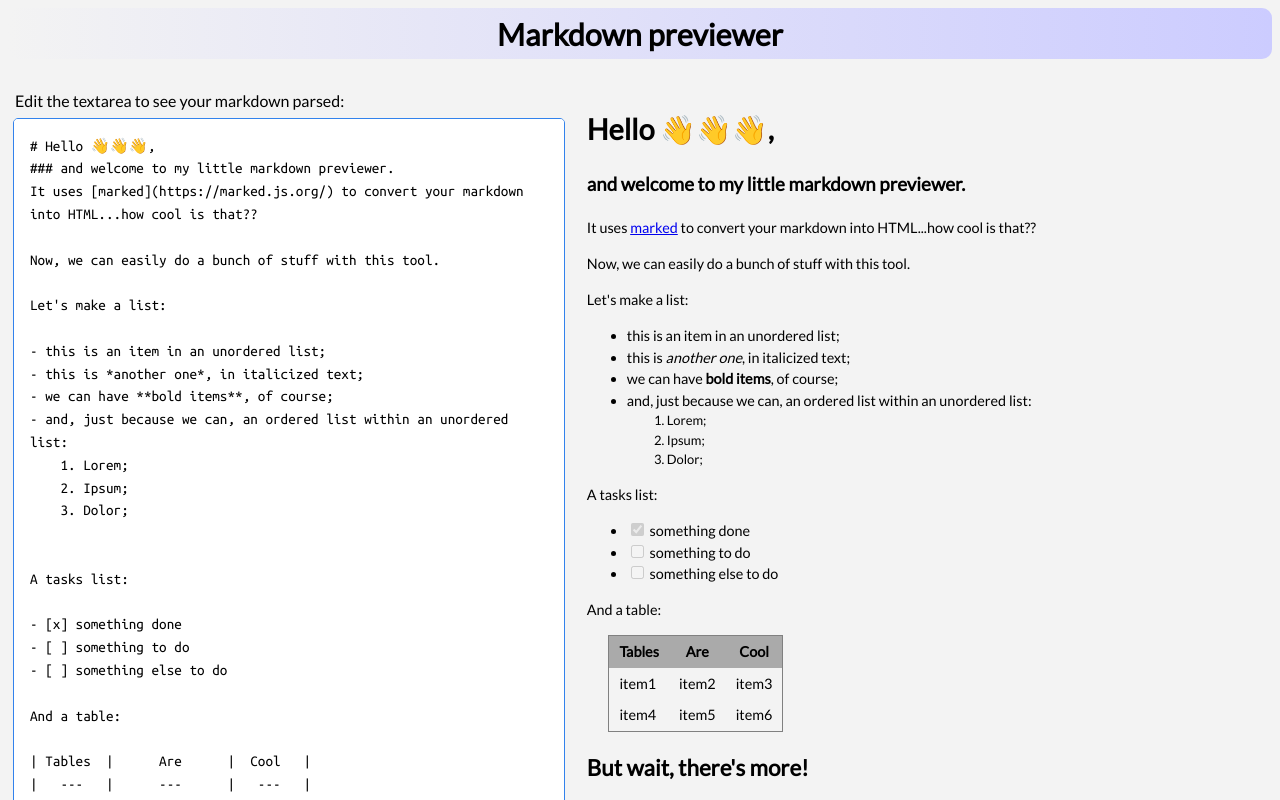
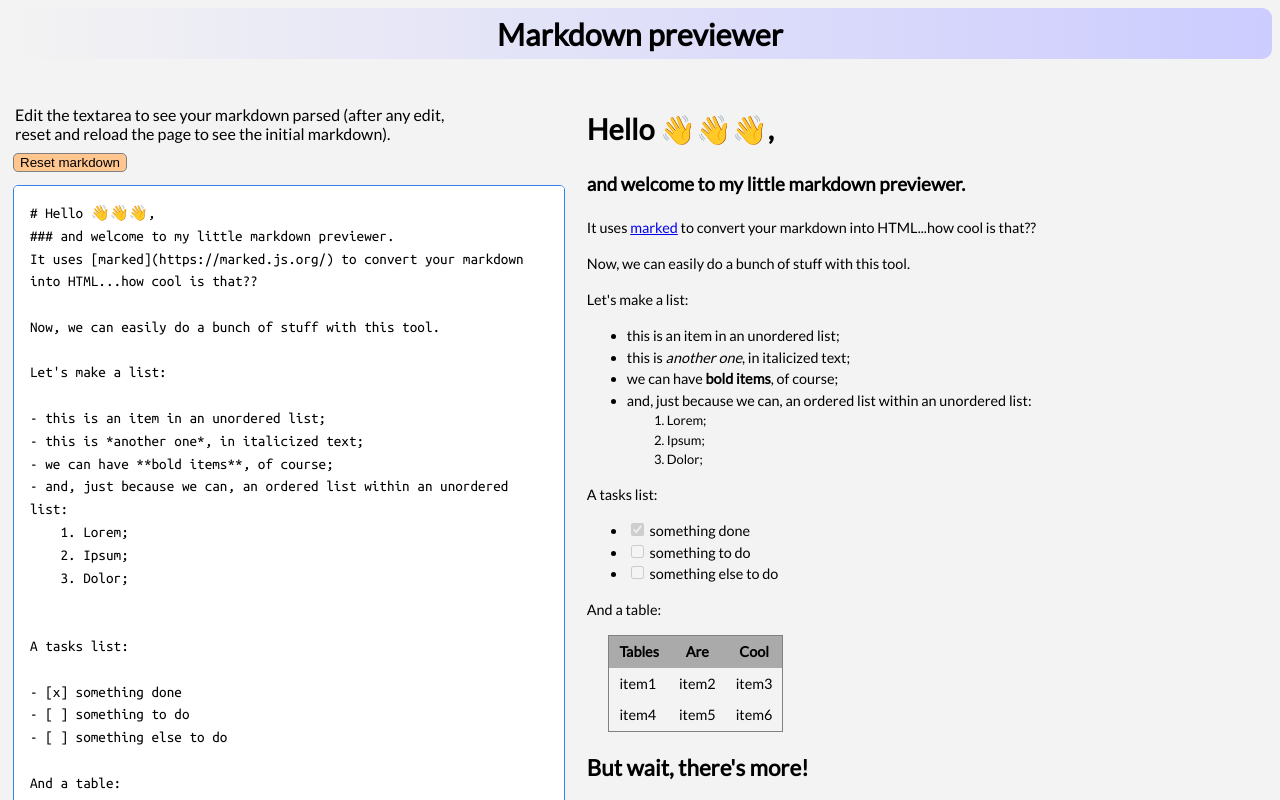
Before and after one commit to marcocosta1618/markdown-previewer, a React (Create React App) app: page / in a window 1280 px wide. Shown: the top 800 px of the page. Built offline with nearby package versions, Linux system fonts and the light colour scheme.

Commit message:
Add user input storage in localStorage
Add a button to clear the textarea

Signed-off-by: marcocosta1618 <marcocosta1618@gmail.com>

```diff
--- a/src/components/Parser.js
+++ b/src/components/Parser.js
@@ -14,12 +14,19 @@ export class Parser extends Component {
     constructor(props) {
         super(props);
         this.state = {
-            input: initState
+            input: localStorage.userInput || initState
         }
         this.handleChange = (event) => {
             this.setState({
                 input: event.target.value
             })
+            localStorage.setItem('userInput', event.target.value);
+        }
+        this.resetText = () => {
+            this.setState({
+                input: ''
+            })
+            localStorage.setItem('userInput', '');
         }
     }
 
@@ -27,6 +34,7 @@ export class Parser extends Component {
         const markUp = () => {
             return { __html: marked(this.state.input) };
         }
+
         return (
             <>
                 <header>
@@ -34,7 +42,8 @@ export class Parser extends Component {
                 </header>
                 <div className="flex-container">
                     <div className="flex-child1">
-                        <label htmlFor="editor">Edit the textarea to see your markdown parsed:</label>
+                        <label htmlFor="editor">Edit the textarea to see your markdown parsed (after any edit, reset and reload the page to see the initial markdown).</label>
+                        <button onClick={this.resetText}>Reset markdown</button>
                         <textarea id="editor" value={this.state.input} onChange={this.handleChange}></textarea>
                     </div>
                     <div className="flex-child2">
--- a/src/style/App.css
+++ b/src/style/App.css
@@ -3,16 +3,25 @@
   padding: 5px 5px 0;
   border-radius: 5px;
 }
-
 .flex-child1 label {
   display: block;
-  font-family: 'Lato', sans-serif;
+  font-family: "Lato", sans-serif;
   font-size: 1em;
-  margin: 0 2px 8px;
+  width: 100%;
+  margin: 14px 2px 8px;
 }
-
+.flex-child1 button {
+  margin-bottom: 1em;
+  cursor: pointer;
+  border: 1px solid grey;
+  border-radius: 5px;
+  background-color: #ffc690;
+}
+.flex-child1 button:hover {
+  background-color: #ffe4ca;
+}
 .flex-child1 textarea {
-  font-family: 'Ubuntu Mono', monospace;
+  font-family: "Ubuntu Mono", monospace;
   font-size: 0.95em;
   line-height: 1.5;
   width: 100%;
@@ -27,68 +36,58 @@
 
 @media only screen and (min-width: 48em) {
   .flex-child1 {
-    -webkit-box-flex: 0.45;
-        -ms-flex: 0.45;
-            flex: 0.45;
+    flex: 0.45;
     padding: 1px 5px;
   }
   .flex-child1 textarea {
-    height: 96%;
+    height: 93%;
+  }
+  .flex-child1 label {
+    width: 80%;
   }
 }
-
 .flex-child2 {
-  -webkit-box-flex: 0.55;
-      -ms-flex: 0.55;
-          flex: 0.55;
+  flex: 0.55;
   overflow-y: scroll;
   padding: 10px;
   font-size: 1em;
   line-height: 1.5;
   border-radius: 5px;
 }
-
 .flex-child2 h1 {
   margin: 0.3em 0;
   font-size: 1.8em;
-  font-family: 'Lato', sans-serif;
+  font-family: "Lato", sans-serif;
 }
-
 .flex-child2 h2 {
   font-size: 1.4em;
-  font-family: 'Lato', sans-serif;
+  font-family: "Lato", sans-serif;
 }
-
 .flex-child2 p,
 .flex-child2 ol,
 .flex-child2 ul {
   font-size: 0.9em;
-  font-family: 'Lato', sans-serif;
+  font-family: "Lato", sans-serif;
 }
-
 .flex-child2 table {
   margin-left: 1.5em;
-  font-family: 'Lato', sans-serif;
+  font-family: "Lato", sans-serif;
   font-size: 0.9em;
   border: 1px solid grey;
   border-collapse: collapse;
 }
-
 .flex-child2 table thead {
   background-color: #aaa;
 }
-
 .flex-child2 table th, .flex-child2 table td {
   padding: 5px 10px;
 }
-
 .flex-child2 code,
 .flex-child2 pre {
-  font-family: 'Fira Code', monospace;
+  font-family: "Fira Code", monospace;
   font-size: 0.9em;
   color: #0050b9;
 }
-
 .flex-child2 img {
   max-width: 100%;
   height: auto;
@@ -101,27 +100,23 @@
     margin-left: 0.4em;
   }
 }
-
 footer {
   text-align: center;
   font-size: 0.8em;
-  margin: -8px;
+  margin: 48px -8px -8px;
   padding: 0.5em;
-  background: -webkit-gradient(linear, left top, left bottom, color-stop(5%, #f3f3f3), to(#9F9FFF));
   background: linear-gradient(to bottom, #f3f3f3 5%, #9F9FFF);
 }
-
 footer p {
   margin-bottom: 0px;
 }
 
 * {
-  -webkit-box-sizing: border-box;
-          box-sizing: border-box;
+  box-sizing: border-box;
 }
 
 body {
-  font-family: 'Lato', sans-serif;
+  font-family: "Lato", sans-serif;
   margin: 0;
   background-color: #f3f3f3;
 }
@@ -131,37 +126,28 @@ body {
 }
 
 header h1 {
-  font-family: 'Lato', sans-serif;
+  font-family: "Lato", sans-serif;
   font-size: 1.5em;
   text-align: center;
   padding: 0.25em;
   margin: 0 0 0.5em;
   border-radius: 10px;
-  background: -webkit-gradient(linear, left top, right top, from(#f3f3f3), to(#ccf));
   background: linear-gradient(to right, #f3f3f3, #ccf);
 }
 
 .flex-container {
   min-height: 100vh;
-  display: -webkit-box;
-  display: -ms-flexbox;
   display: flex;
-  -webkit-box-orient: vertical;
-  -webkit-box-direction: normal;
-      -ms-flex-direction: column;
-          flex-direction: column;
+  flex-direction: column;
 }
 
 @media only screen and (min-width: 48em) {
   .flex-container {
-    -webkit-box-orient: horizontal;
-    -webkit-box-direction: normal;
-        -ms-flex-direction: row;
-            flex-direction: row;
+    flex-direction: row;
   }
+
   header h1 {
     font-size: 1.9em;
     margin: 0 0 1em;
   }
-}
-/*# sourceMappingURL=App.css.map */
+}/*# sourceMappingURL=App.css.map */
--- a/src/style/_editor.scss
+++ b/src/style/_editor.scss
@@ -6,7 +6,18 @@
         display: block;
         font-family: 'Lato', sans-serif;
         font-size: 1em;
-        margin: 0 2px 8px;
+        width: 100%;
+        margin: 14px 2px 8px;
+    }
+    button {
+        margin-bottom: 1em;
+        cursor: pointer;
+        border: 1px solid grey;
+        border-radius: 5px;
+        background-color: #ffc690;
+        &:hover {
+            background-color: #ffe4ca;
+        }
     }
     textarea {
         font-family: 'Ubuntu Mono', monospace;
@@ -27,7 +38,10 @@
         flex: 0.45;
         padding: 1px 5px;
         textarea {
-            height: 96%;
+            height: 93%;
+        }
+        label {
+            width: 80%;
         }
     }
 }
--- a/src/style/_footer.scss
+++ b/src/style/_footer.scss
@@ -1,7 +1,7 @@
 footer {
     text-align: center;
     font-size: 0.8em;
-    margin: -8px;
+    margin: 48px -8px -8px;
     padding: 0.5em;
     background: linear-gradient(to bottom, #f3f3f3 5%, #9F9FFF);
     p {
```
Also changed, not shown: 1 other file (tests, documents, lock files or other folders).
